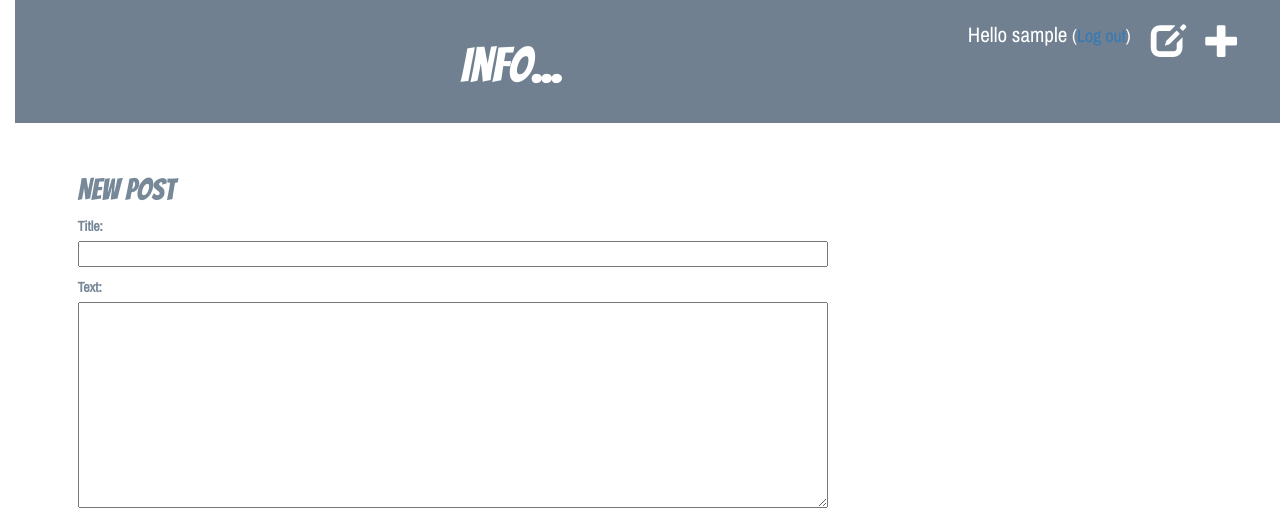
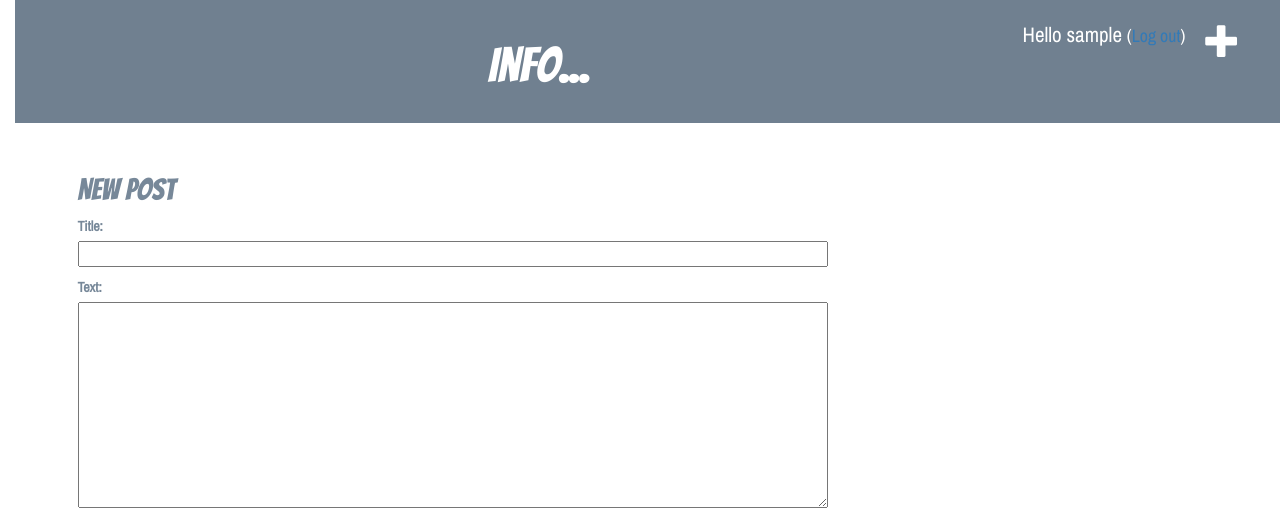
Before and after one commit to GhitaAlexandruIon/bsite, a Django app: page /post/new/ in a window 1280 px wide. Shown: the top 512 px of the page. Run offline with Django 3.2, Linux system fonts and the light colour scheme; the visitor is signed in with stand-in values (Sample User, id 1); some libraries are stand-ins or nearby versions.

Commit message:
post_draft error

```diff
--- a/blog/templates/blog/base.html
+++ b/blog/templates/blog/base.html
@@ -16,7 +16,7 @@
 <div class="jumbotron text-center">
     {% if user.is_authenticated %}
         <a href="{% url 'post_new' %}" class="top-menu"><span class="glyphicon glyphicon-plus"></span></a>
-        <a href="{% url 'post_draft_list' %}" class="top-menu"><span class="glyphicon glyphicon-edit"></span></a>
+{#        <a href="{% url 'post_draft_list' %}" class="top-menu"><span class="glyphicon glyphicon-edit"></span></a>#}
         <p class="top-menu">Hello {{ user.username }} <small>(<a href="{% url 'logout' %}">Log out</a>)</small></p>
     {% else %}
         <a href="{% url 'login' %}" class="top-menu"><span class="glyphicon glyphicon-lock"></span></a>
```
Also changed, not shown: 1 other file.
